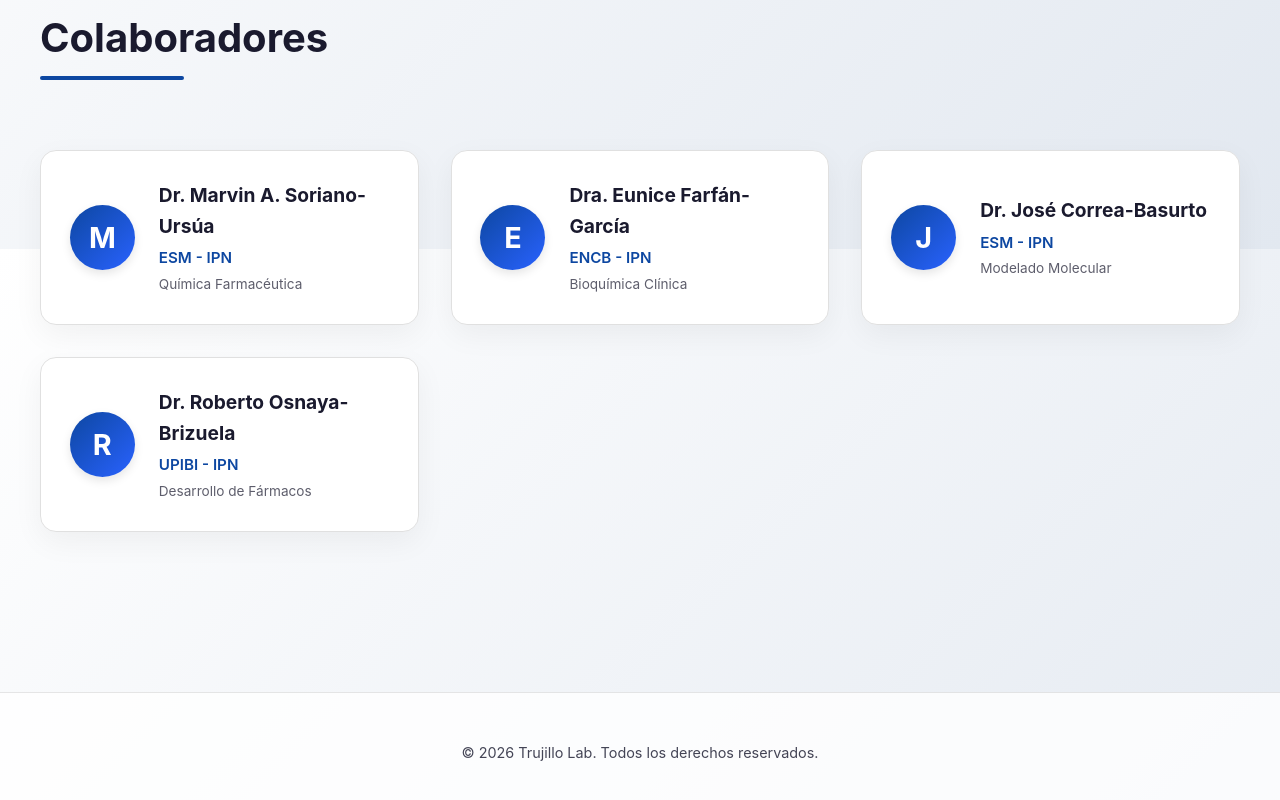
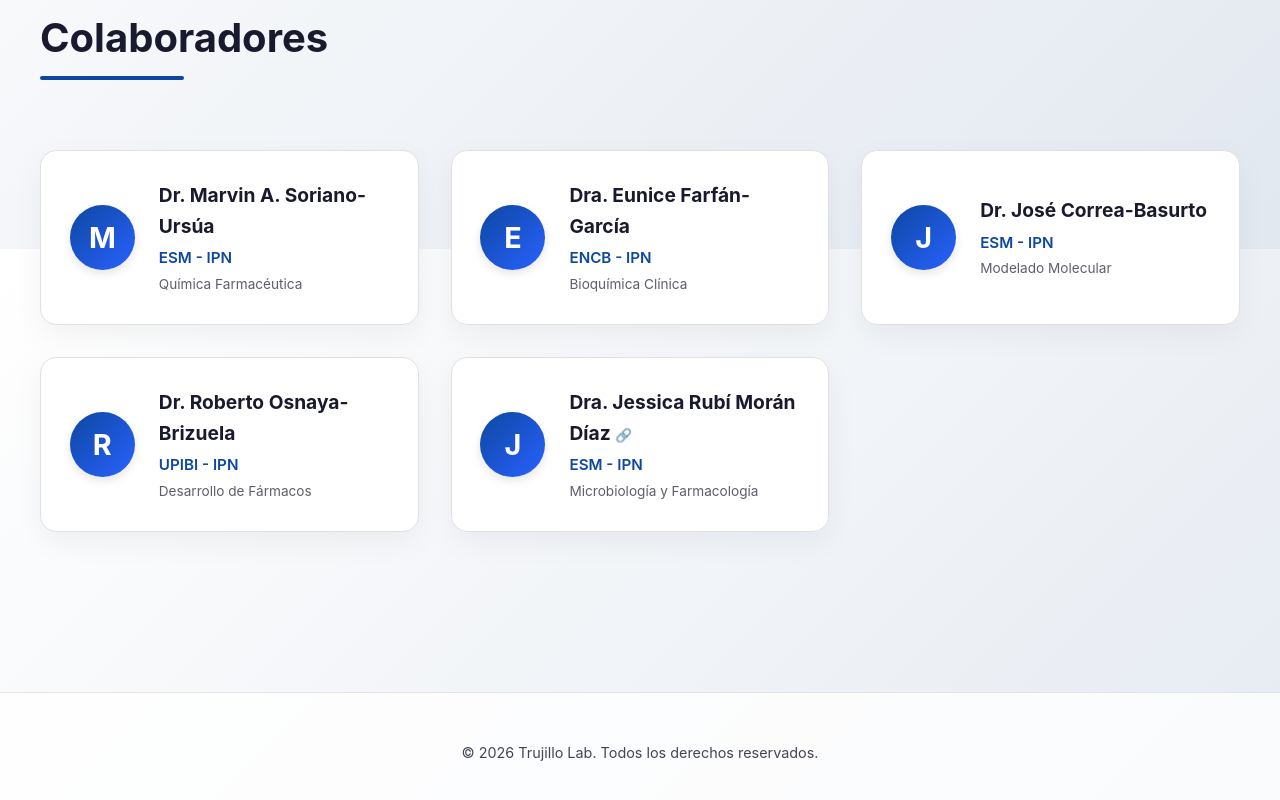
Before and after one commit to EnriqueRSegura/Pagina-Lab, a React (Vite) app: page / in a window 1280 px wide. Shown: the part 3751-4551 px from the top of the page. Built offline with nearby package versions, Linux system fonts and the light colour scheme; no server answers.

Commit message:
Add new collaborator with scholar link

```diff
--- a/src/components/Collaborators.css
+++ b/src/components/Collaborators.css
@@ -55,3 +55,8 @@
   font-size: 0.85rem;
   opacity: 0.7;
 }
+
+.collab-link:hover {
+  color: var(--primary-color) !important;
+  text-decoration: underline !important;
+}
--- a/src/components/Collaborators.jsx
+++ b/src/components/Collaborators.jsx
@@ -6,7 +6,8 @@ const collaboratorsData = [
   { name: 'Dr. Marvin A. Soriano-Ursúa', institution: 'ESM - IPN', field: 'Química Farmacéutica' },
   { name: 'Dra. Eunice Farfán-García', institution: 'ENCB - IPN', field: 'Bioquímica Clínica' },
   { name: 'Dr. José Correa-Basurto', institution: 'ESM - IPN', field: 'Modelado Molecular' },
-  { name: 'Dr. Roberto Osnaya-Brizuela', institution: 'UPIBI - IPN', field: 'Desarrollo de Fármacos' }
+  { name: 'Dr. Roberto Osnaya-Brizuela', institution: 'UPIBI - IPN', field: 'Desarrollo de Fármacos' },
+  { name: 'Dra. Jessica Rubí Morán Díaz', institution: 'ESM - IPN', field: 'Microbiología y Farmacología', scholarLink: 'https://scholar.google.com/citations?user=PIfh2Y0AAAAJ&hl=es' }
 ];
 
 const Collaborators = () => {
@@ -19,7 +20,15 @@ const Collaborators = () => {
           <div className="collab-card" key={index}>
             <div className="collab-avatar">{collab.name.split(' ')[1].charAt(0)}</div>
             <div className="collab-info">
-              <h3 className="collab-name">{collab.name}</h3>
+              <h3 className="collab-name">
+                {collab.scholarLink ? (
+                  <a href={collab.scholarLink} target="_blank" rel="noopener noreferrer" style={{color: 'inherit', textDecoration: 'none'}} className="collab-link">
+                    {collab.name} <span style={{fontSize: '0.7em'}}>🔗</span>
+                  </a>
+                ) : (
+                  collab.name
+                )}
+              </h3>
               <p className="collab-inst">{collab.institution}</p>
               <p className="collab-field">{collab.field}</p>
             </div>
```
